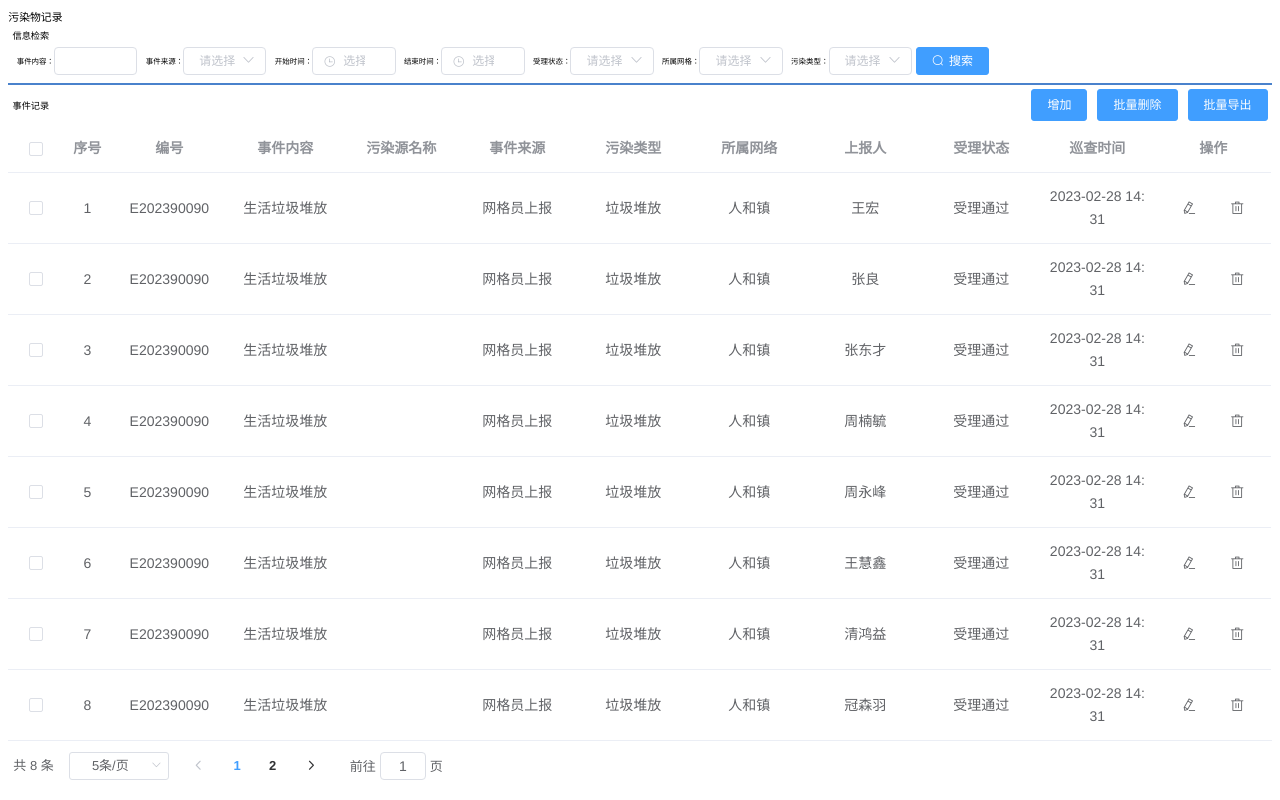
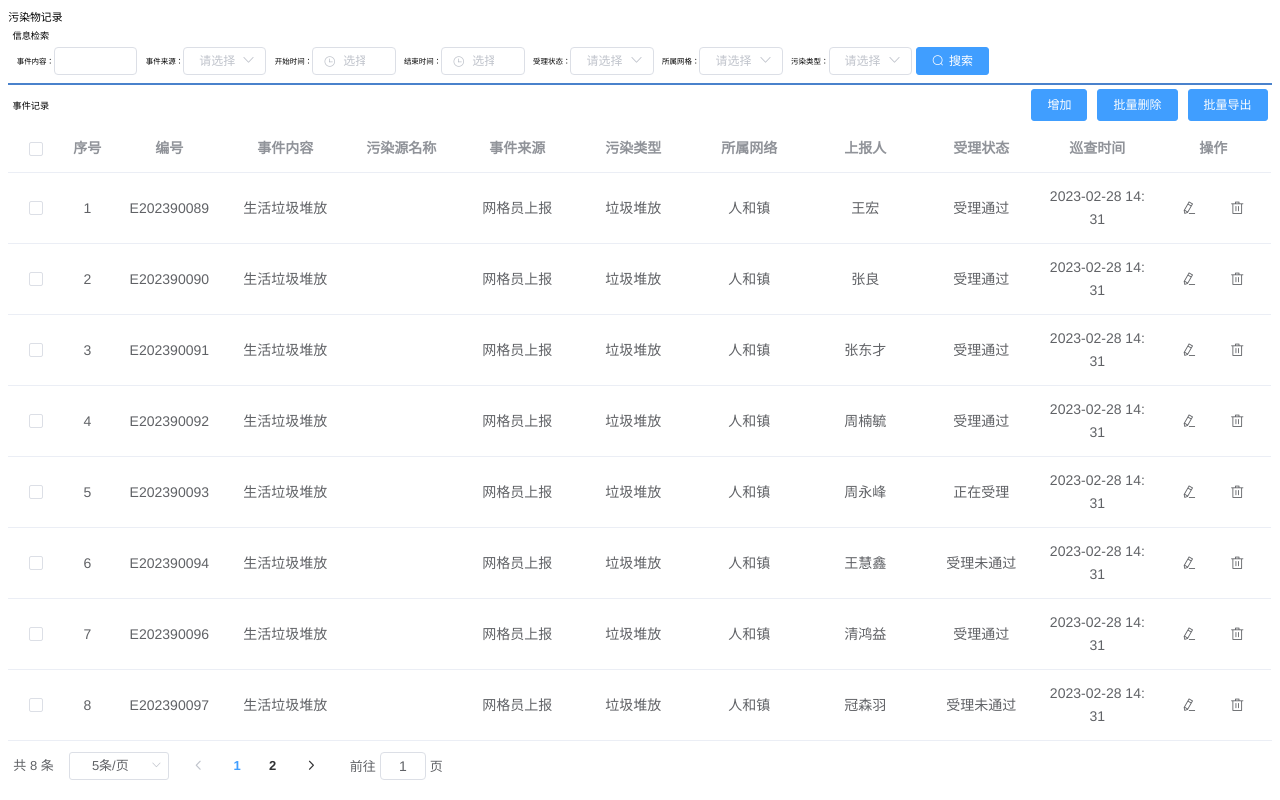
Before and after one commit to bo-ddd/industry, a Vue app: page /pollutant in a window 1280 px wide. Built offline with nearby package versions, Linux system fonts and the light colour scheme; what @jiaminghi/data-view would draw is missing.

Commit message:
tijiaodaima

```diff
--- a/src/views/environmentalManagement/pollutant/Pollutant.vue
+++ b/src/views/environmentalManagement/pollutant/Pollutant.vue
@@ -120,7 +120,7 @@ export default {
     data() {
         return {
             tableData: [{
-                    eventNumber: 'E202390090',
+                    eventNumber: 'E202390089',
                     eventContent: '生活垃圾堆放',
                     pollutionSourseName: '',
                     eventSourse: '网格员上报',
@@ -140,7 +140,7 @@ export default {
                     acceptanceStatus: '受理通过',
                     patrolTime: '2023-02-28 14:31'
                 },{
-                    eventNumber: 'E202390090',
+                    eventNumber: 'E202390091',
                     eventContent: '生活垃圾堆放',
                     pollutionSourseName: '',
                     eventSourse: '网格员上报',
@@ -150,7 +150,7 @@ export default {
                     acceptanceStatus: '受理通过',
                     patrolTime: '2023-02-28 14:31'
                 },{
-                    eventNumber: 'E202390090',
+                    eventNumber: 'E202390092',
                     eventContent: '生活垃圾堆放',
                     pollutionSourseName: '',
                     eventSourse: '网格员上报',
@@ -160,27 +160,27 @@ export default {
                     acceptanceStatus: '受理通过',
                     patrolTime: '2023-02-28 14:31'
                 },{
-                    eventNumber: 'E202390090',
+                    eventNumber: 'E202390093',
                     eventContent: '生活垃圾堆放',
                     pollutionSourseName: '',
                     eventSourse: '网格员上报',
                     pollutionType: '垃圾堆放',
                     belongGrid: '人和镇',
                     reportPerson: '周永峰',
-                    acceptanceStatus: '受理通过',
+                    acceptanceStatus: '正在受理',
                     patrolTime: '2023-02-28 14:31'
                 },{
-                    eventNumber: 'E202390090',
+                    eventNumber: 'E202390094',
                     eventContent: '生活垃圾堆放',
                     pollutionSourseName: '',
                     eventSourse: '网格员上报',
                     pollutionType: '垃圾堆放',
                     belongGrid: '人和镇',
                     reportPerson: '王慧鑫',
-                    acceptanceStatus: '受理通过',
+                    acceptanceStatus: '受理未通过',
                     patrolTime: '2023-02-28 14:31'
                 },{
-                    eventNumber: 'E202390090',
+                    eventNumber: 'E202390096',
                     eventContent: '生活垃圾堆放',
                     pollutionSourseName: '',
                     eventSourse: '网格员上报',
@@ -191,14 +191,14 @@ export default {
                     patrolTime: '2023-02-28 14:31'
                 },
                 {
-                    eventNumber: 'E202390090',
+                    eventNumber: 'E202390097',
                     eventContent: '生活垃圾堆放',
                     pollutionSourseName: '',
                     eventSourse: '网格员上报',
                     pollutionType: '垃圾堆放',
                     belongGrid: '人和镇',
                     reportPerson: '冠森羽',
-                    acceptanceStatus: '受理通过',
+                    acceptanceStatus: '受理未通过',
                     patrolTime: '2023-02-28 14:31'
             }],
             eventContent:'',
```
